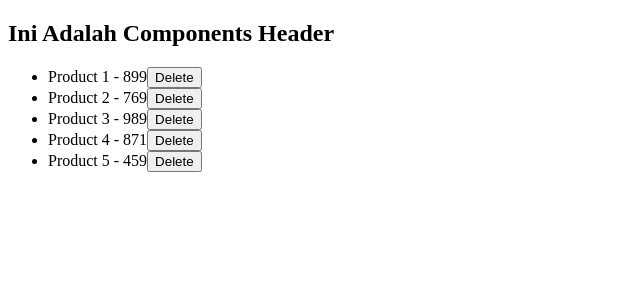
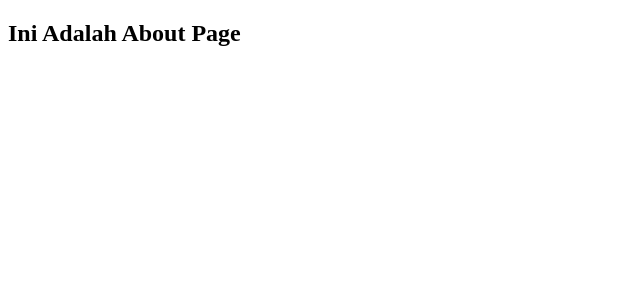
Before and after one commit to raihanprojecthub/react-hooks, a React (Vite) app: page /about in a window 1280 px wide. Shown: the top 300 px of the page, without its empty margins (0-640 px from the left). Built offline with nearby package versions, Linux system fonts and the light colour scheme.

Commit message:
useEffect + React Router

```diff
--- a/package.json
+++ b/package.json
@@ -11,7 +11,8 @@
   },
   "dependencies": {
     "react": "^19.0.0",
-    "react-dom": "^19.0.0"
+    "react-dom": "^19.0.0",
+    "react-router-dom": "^7.0.2"
   },
   "devDependencies": {
     "@eslint/js": "^9.17.0",
--- a/src/App.jsx
+++ b/src/App.jsx
@@ -1,6 +1,9 @@
-import { useState } from "react";
-import Header from "./components/Header";
+import { useState, useEffect } from "react";
+import { BrowserRouter as Router, Route, Routes } from "react-router-dom";
+// import Header from "./components/Header";
 import ProductList from "./components/ProductList";
+import About from "./components/About";
+import Contact from "./components/Contact";
 
 function App() {
   // const [title, setTitle] = useState("Welcome to My App");
@@ -18,6 +21,12 @@ function App() {
     setProducts(newProducts);
   }
 
+  const [name, setName] = useState('Raihan');
+
+  useEffect (() => {
+    console.log('Use Effect Running');
+  }, [name]);
+
   // const changeTitle = () => {
   //   setTitle('Title Changed');
   //   setAge(40);
@@ -25,8 +34,19 @@ function App() {
 
   return (
     <div>
-      <Header />
-      <ProductList products={products} deleteProduct={deleteProduct}/>
+      <Router>
+        <Routes>
+          <Route path="/" element={<ProductList products={products} deleteProduct={deleteProduct}/>} />
+          <Route path="/about" element={<About/>}/>
+          <Route path="/contact" element={<Contact/>}/>
+        </Routes>
+      </Router>
+
+      {/* <Header /> */}
+
+      {/* <button onClick={() => setName('Joko')}>Change Name</button>
+      <p>{name}</p> */}
+
       {/* <h1>{ title }</h1>
       <h1>Age: { age }</h1>
       <button onClick={ changeTitle }>Change Title</button> */}
--- /dev/null
+++ b/src/components/About.jsx
@@ -0,0 +1,9 @@
+const About = () => {
+  return (
+    <div>
+      <h2>Ini Adalah About Page</h2>
+    </div>
+  )
+}
+
+export default About
--- /dev/null
+++ b/src/components/Contact.jsx
@@ -0,0 +1,9 @@
+const Contact = () => {
+  return (
+    <div>
+      <h2>Ini Adalah Contact Page</h2>
+    </div>
+  )
+}
+
+export default Contact
```
Also changed, not shown: 1 other file (tests, documents, lock files or other folders).
